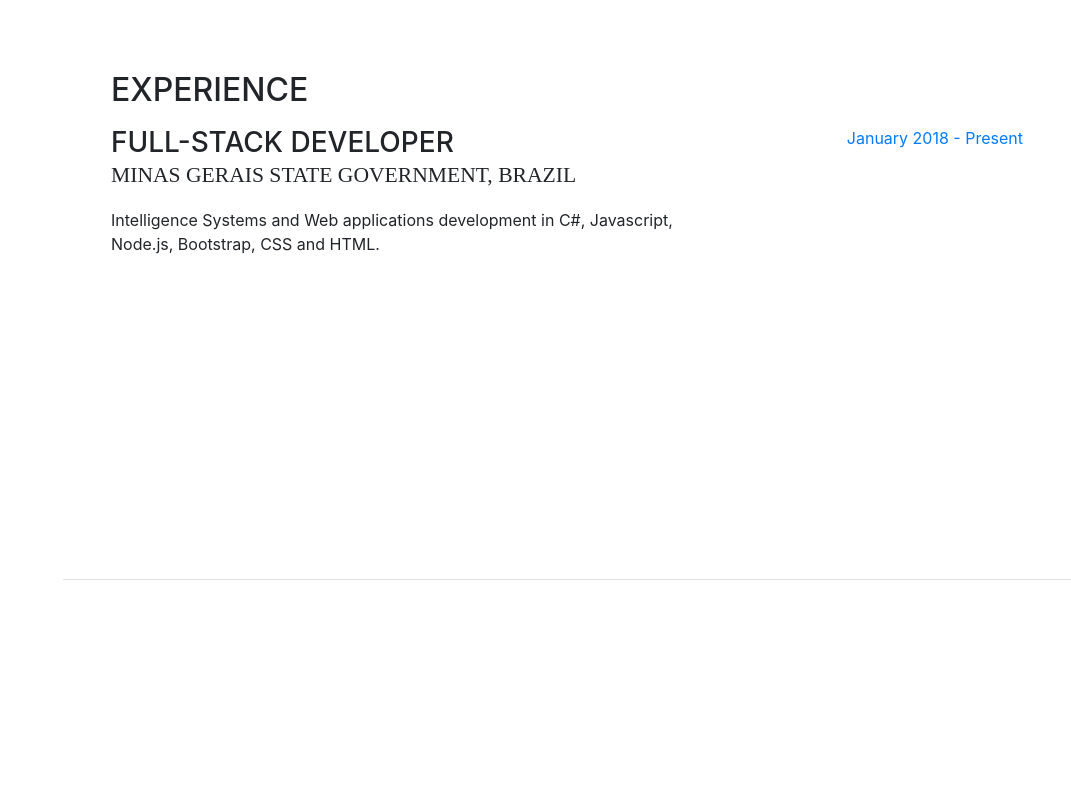
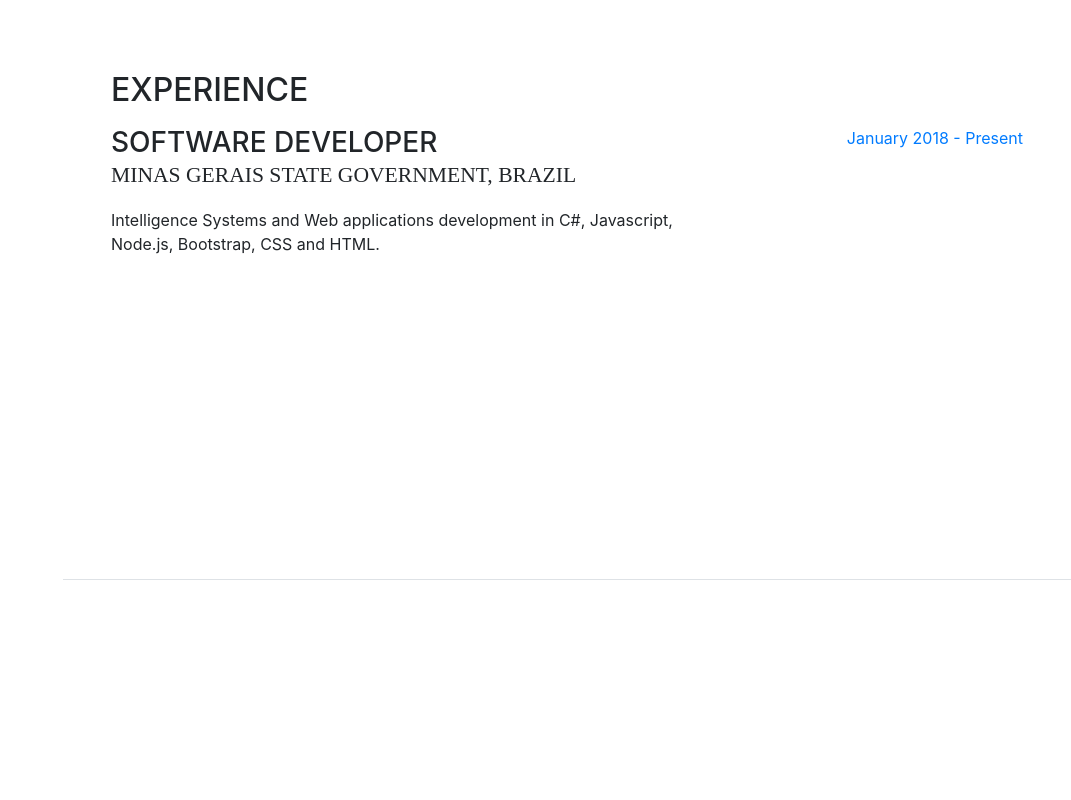
Before and after one commit to emsouzabr/evaldo_page, a website with bundled scripts: page resume-evaldo-master/index.html in a window 1280 px wide. Shown: the part 1020-1820 px from the top of the page, without its empty margins (209-1280 px from the left). Built offline with nearby package versions, Linux system fonts and the light colour scheme; a web font is replaced by a local one.

Commit message:
changes in experience section

```diff
--- a/resume-evaldo-master/index.html
+++ b/resume-evaldo-master/index.html
@@ -117,7 +117,7 @@
 
           <div class="resume-item d-flex flex-column flex-md-row mb-3">
             <div class="resume-content mr-auto">
-              <h3 class="mb-0">Full-stack Developer</h3>
+              <h3 class="mb-0">Software Developer</h3>
               <div class="subheading mb-3">Minas Gerais State Government, Brazil</div>
               <p>Intelligence Systems and Web applications development in C#, Javascript, Node.js, Bootstrap, CSS and HTML.
               </p>
```
